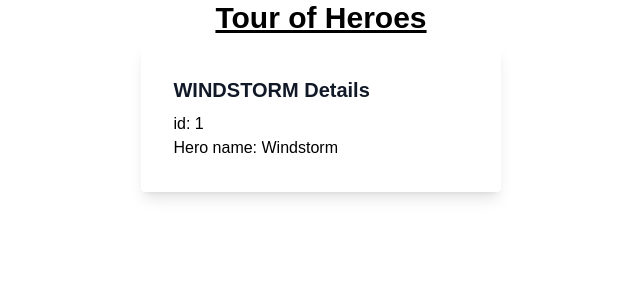
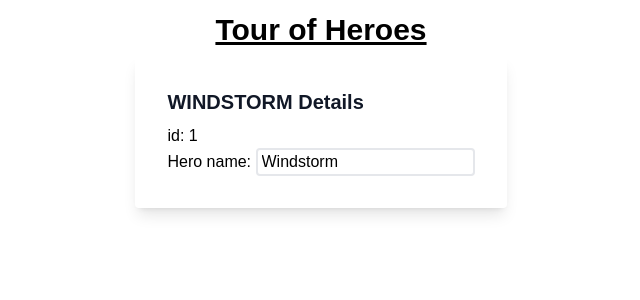
Before and after one commit to b0yu-li/angular-tour-of-heroes, an Angular app: page / in a window 1280 px wide. Shown: the top 300 px of the page, without its empty margins (319-959 px from the left). Built offline with nearby package versions, Linux system fonts and the light colour scheme.

Commit message:
style: input more explicit

```diff
--- a/src/app/app.component.html
+++ b/src/app/app.component.html
@@ -1,5 +1,5 @@
 <div class="grid place-content-center">
-    <h1 class="text-3xl font-bold underline text-center">{{title}}</h1>
+    <h1 class="mt-3 text-3xl font-bold underline text-center">{{title}}</h1>
     <app-heroes></app-heroes>
 </div>
 
--- a/src/app/heroes/heroes.component.html
+++ b/src/app/heroes/heroes.component.html
@@ -3,6 +3,6 @@
     <div><span>id: </span>{{hero.id}}</div>
     <div>
         <label for="name">Hero name: </label>
-        <input id="name" [(ngModel)]="hero.name" placeholder="name">
+        <input class="rounded border-2 px-1" id="name" [(ngModel)]="hero.name" placeholder="name">
     </div>
 </div>
```
